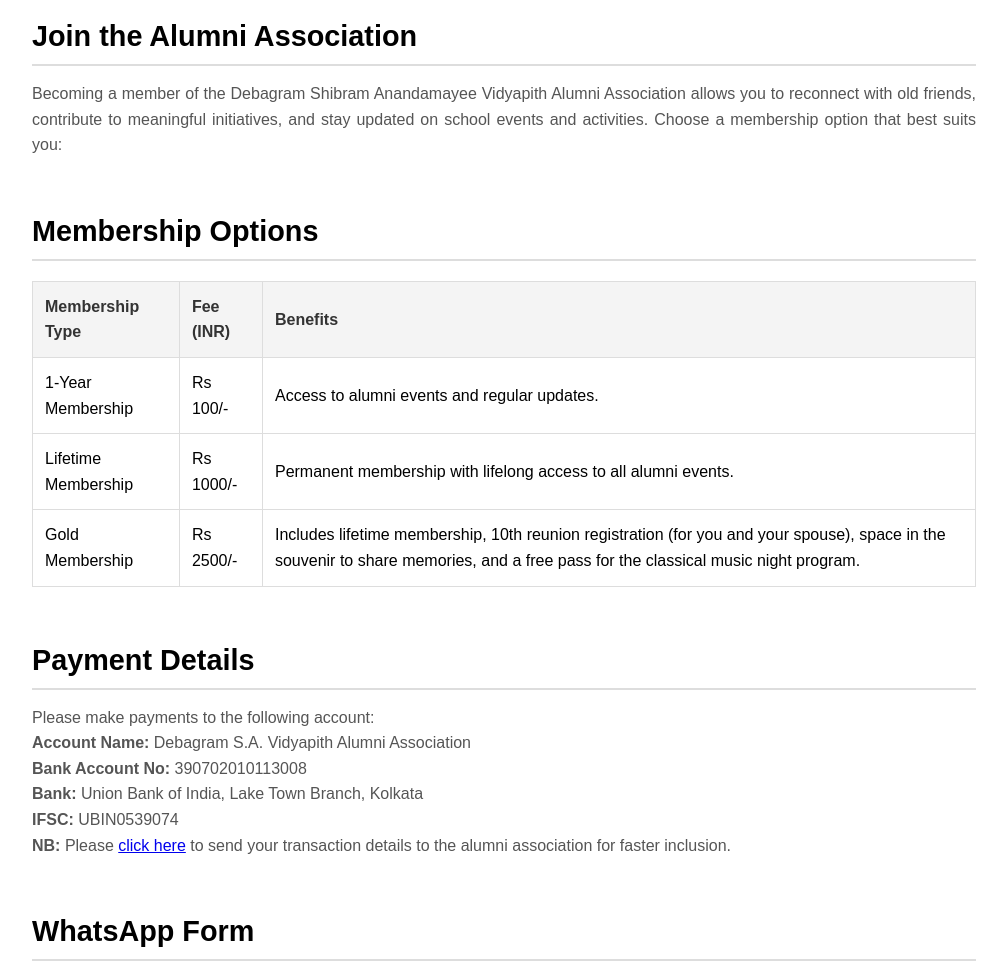
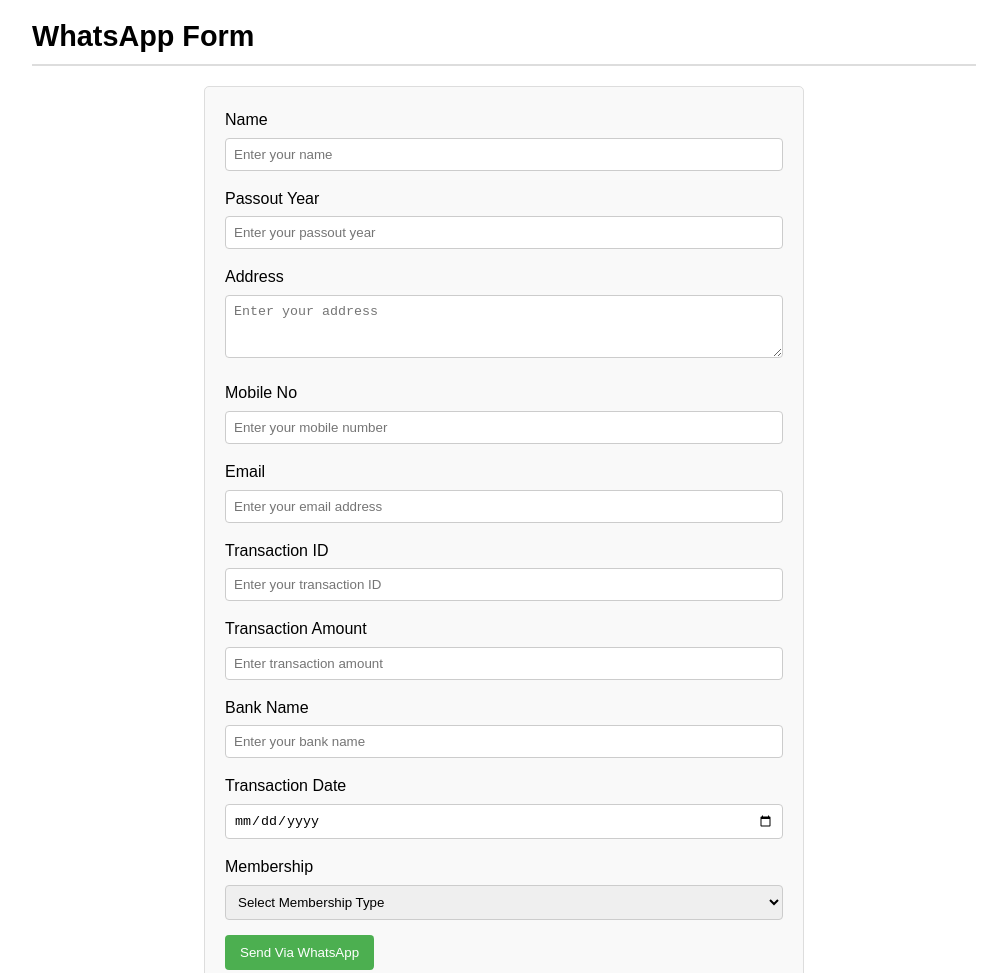
Before and after one commit to dsavalumni/dsavalumni, a plain HTML site: page whatsappform.html in a window 1280 px wide. Shown: the part 241-1214 px from the top of the page, without its empty margins (136-1143 px from the left). Drawn offline with Linux system fonts and the light colour scheme.

Commit message:
Update whatsappform.html

```diff
--- a/whatsappform.html
+++ b/whatsappform.html
@@ -120,53 +120,6 @@
 
     <div class="content">
         <section>
-            <h2>Join the Alumni Association</h2>
-            <p>Becoming a member of the Debagram Shibram Anandamayee Vidyapith Alumni Association allows you to reconnect with old friends, contribute to meaningful initiatives, and stay updated on school events and activities. Choose a membership option that best suits you:</p>
-        </section>
-
-        <section>
-            <h2>Membership Options</h2>
-            <table>
-                <thead>
-                    <tr>
-                        <th>Membership Type</th>
-                        <th>Fee (INR)</th>
-                        <th>Benefits</th>
-                    </tr>
-                </thead>
-                <tbody>
-                    <tr>
-                        <td>1-Year Membership</td>
-                        <td>Rs 100/-</td>
-                        <td>Access to alumni events and regular updates.</td>
-                    </tr>
-                    <tr>
-                        <td>Lifetime Membership</td>
-                        <td>Rs 1000/-</td>
-                        <td>Permanent membership with lifelong access to all alumni events.</td>
-                    </tr>
-                    <tr>
-                        <td>Gold Membership</td>
-                        <td>Rs 2500/-</td>
-                        <td>Includes lifetime membership, 10th reunion registration (for you and your spouse), space in the souvenir to share memories, and a free pass for the classical music night program.</td>
-                    </tr>
-                </tbody>
-            </table>
-        </section>
-
-        <section>
-            <h2>Payment Details</h2>
-            <p>Please make payments to the following account:</p>
-            <p><strong>Account Name:</strong> Debagram S.A. Vidyapith Alumni Association</p>
-            <p><strong>Bank Account No:</strong> 390702010113008</p>
-            <p><strong>Bank:</strong> Union Bank of India, Lake Town Branch, Kolkata</p>
-            <p><strong>IFSC:</strong> UBIN0539074</p>
-            <p>
-                <strong>NB:</strong> Please <a href="whatsappform.html">click here</a> to send your transaction details to the alumni association for faster inclusion.
-            </p>
-        </section>
-
-        <section>
             <h2>WhatsApp Form</h2>
             <div class="container">
                 <form id="dataForm">
@@ -226,11 +179,6 @@
                 </div>
             </div>
         </section>
-
-        <section>
-            <h2>Get Involved Today</h2>
-            <p>We encourage every alumnus to join our association and contribute to building a vibrant alumni network. Whether through events, mentorship, or financial support, your involvement helps preserve the legacy of our school and creates a stronger community for current and future students.</p>
-        </section>
     </div>
 
     <footer>
```
